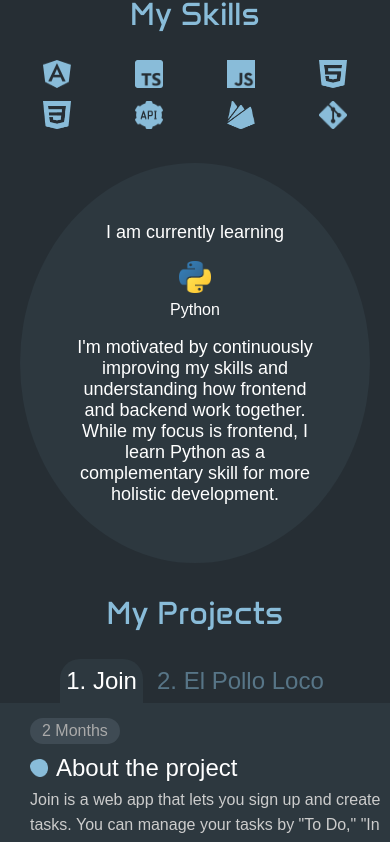
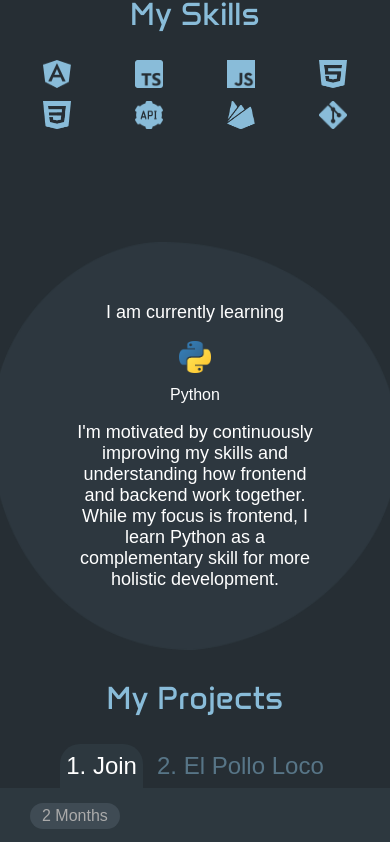
Before and after one commit to Greedrache/Portfolio, an Angular app: page / in a window 390 px wide. Shown: the part 1209-2051 px from the top of the page. Built offline with nearby package versions, Linux system fonts and the light colour scheme.

Commit message:
Skills Section: Verbesserung der Responsive ansicht+ Hover effekt für den Hintergrund

```diff
--- a/src/app/skills-section/skills-section.component.scss
+++ b/src/app/skills-section/skills-section.component.scss
@@ -12,18 +12,7 @@ section {
 
     div {
         width: 50%;
-
     }
-}
-
-.skills {
-    display: flex;
-    flex-direction: column;
-    align-items: center;
-    color: #89bcd9;
-    text-align: center;
-    justify-content: center;
-    font-size: 16px;
 
     img {
         width: 36px;
@@ -49,6 +38,8 @@ section {
         grid-template-columns: repeat(4, 1fr);
         gap: 20px;
         width: 100%;
+            justify-items: center;
+            align-items: center;
     }
 }
 
@@ -72,23 +63,53 @@ section {
     font-size: 18px;
     text-align: center;
     position: relative;
+    z-index: 0;
     padding: 40px;
 
-    &::before {
+    &::before,
+    &::after {
         content: '';
         position: absolute;
         top: 50%;
         left: 50%;
         transform: translate(-50%, -50%);
-        width: 380px;
-        height: 380px;
-        background-color: #2d383f;
+        width: 520px;
+        height: 520px;
         border-radius: 50%;
+        background-position: center;
+        background-repeat: no-repeat;
+        background-size: cover;
+        transition: opacity 200ms ease;
+        will-change: opacity;
+        pointer-events: none;
+    }
+
+    &::before {
+        background-image: url('../../assets/img/python-elipse.png');
+        opacity: 1;
+        transform: translate(-50%, -50%) rotate(0deg);
+        z-index: -2;
+        background-size: 85% !important;
+    }
+
+    &::after {
+        background-image: url('../../assets/img/python-hover.png');
+        opacity: 0;
+        transform: translate(-50%, -50%);
+        background-size: cover !important;
         z-index: -1;
+    }
+
+    &:hover::after {
+        opacity: 1;
+    }
+
+    &:hover::before {
+        opacity: 0;
     }
 }
 
-@media (max-width: 768px) {
+@media (max-width: 1068px) {
     section {
         flex-direction: column;
         padding-left: 20px;
@@ -104,6 +125,11 @@ section {
     }
 
 
+    .skills{
+        display: flex;
+        justify-content: center;
+    }
+
 
     .skill-direction {
         .skills-row {
@@ -114,10 +140,26 @@ section {
 
     .learning-skills {
         padding: 30px 20px;
+        margin-top: 120px;
+
+        &::before,
+        &::after {
+            width: 520px;
+            height: 540px;
+            background-position: center;
+            background-repeat: no-repeat;
+            background-size: cover;
+        }
 
         &::before {
-            width: 380px;
-            height: 400px;
+            background-image: url('../../assets/img/python-elipse.png');
+            opacity: 1;
+            background-size: 85% !important;
+        }
+
+        &::after {
+            background-image: url('../../assets/img/python-hover.png');
+            opacity: 0;
         }
     }
 }
@@ -145,9 +187,23 @@ section {
     }
 
     .learning-skills {
+        &::before,
+        &::after {
+            width: 480px;
+            height: 500px;
+            background-position: center;
+            background-repeat: no-repeat;
+            background-size: cover;
+        }
+
         &::before {
-            width: 350px;
-            height: 400px;
+            background-image: url('../../assets/img/python-elipse.png');
+            opacity: 1;
+            background-size: 85% !important;
+        }
+        &::after {
+            background-image: url('../../assets/img/python-hover.png');
+            opacity: 0;
         }
     }
 
```
Also changed, not shown: src/assets/img/python-hover.png.
